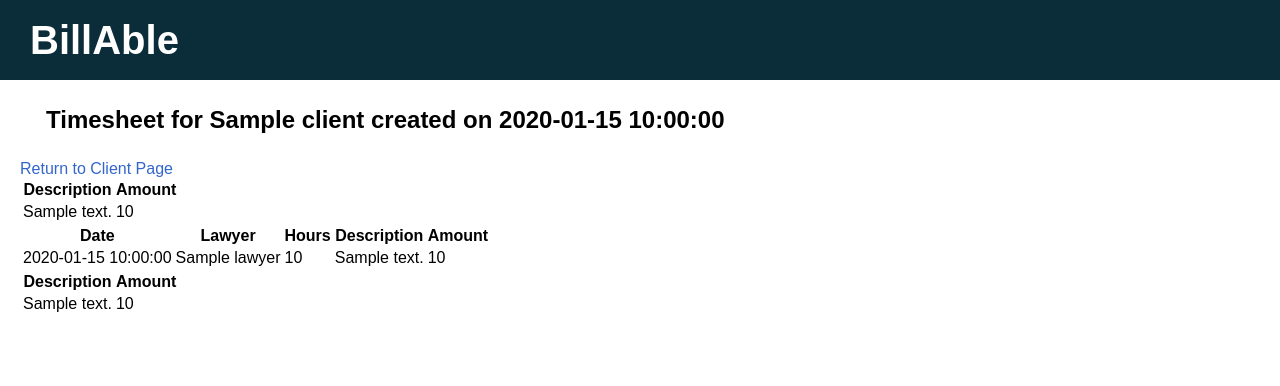
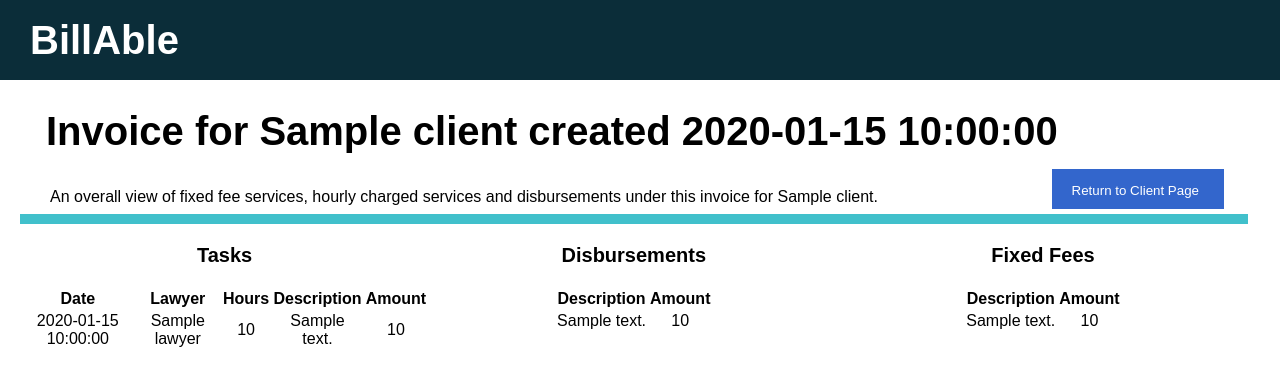
Before and after one commit to laurenlim2112/SMU-Hackathon, a Flask app: template templates/timesheet.html in a window 1280 px wide. Shown: the top 386 px of the page. Run offline with Flask 3, Linux system fonts and the light colour scheme; the template is opened without the code that fills it: most values are stand-ins (such as "Sample title", 1, 10 or a date in 2020).

Commit message:
CSS updates

```diff
--- a/app.py
+++ b/app.py
@@ -209,7 +209,7 @@ def client(id):
     else:
         return redirect(url_for("home"))
 
-@app.route("/timesheets/<id>", methods=["GET"])
+@app.route("/invoices/<id>", methods=["GET"])
 @login_required
 def timesheet(id):
     connection = sqlite3.connect("database.db")
--- a/static/styles.css
+++ b/static/styles.css
@@ -1,11 +1,17 @@
 body {
     font-family: Arial, Helvetica, sans-serif;
     margin: 0;
+    overflow-x: hidden;
 }
 
 main {
     margin-left: 20px;
     margin-right: 20px;
+}
+
+table {
+    margin-left: auto;
+    margin-right: auto;
 }
 
 .pageform {
@@ -41,6 +47,64 @@ a:hover {
     text-decoration: underline;
 }
 
+.invoice-buttons {
+    height: 30px;
+    margin-bottom: 3%;
+}
+
+.end-task-button {
+    height: 30px;
+    margin-bottom: 3%;
+}
+
+.tasks {
+    float:left;
+    width: 33%;
+    height: 100%;
+    text-align: center;
+}
+
+.disbursements {
+    float:left;
+    width: 33%;
+    height: 100%;
+    text-align: center;
+}
+
+.fixed_fees {
+    float:left;
+    width: 33%;
+    height: 100%;
+    text-align: center;
+}
+
+.start-task {
+    float: left;
+    padding: 10px;
+    margin-left: 50px;
+}
+
+.add-disb {
+    float: left;
+}
+
+#generateInvoiceModalOpen {
+    margin-left: 20%;
+}
+
+#confirm-start {
+    margin-left: 12%;
+    margin-right: 15%
+}
+
+#confirm-end {
+    margin-left: 12%
+}
+
+#addDisbursementModalOpen {
+    margin-left: 8%;
+}
+
 .nav-logo {
     font-size: 40px;
     font-weight: bold;
@@ -73,6 +137,11 @@ a:hover {
 
 .tagline {
     margin-left: 30px;
+    height: 10px;
+}
+
+.table-title {
+    font-size: 20px;
 }
 
 .form-button {
@@ -118,9 +187,25 @@ a:hover {
     padding: 0;
 }
 
+.button-link {
+    color: #fff;
+    margin-right: 5px;
+}
+
+.button-link:hover {
+    text-decoration: none;
+}
+
+.invoicebtn {
+    margin-right: 25px;
+}
+
 .modal-backdrop {
-    position: absolute;
+    position: fixed;
     top: 0;
+    left: 0;
+    bottom: 0;
+    right: 0;
     height: 100%;
     width: 100%;
     background-color: rgba(0,0,0,0.7);
--- a/static/timesheet.js
+++ b/static/timesheet.js
@@ -2,7 +2,6 @@ document.addEventListener('DOMContentLoaded', function() {
 
     if (document.querySelector('#start-task-view') != null) {
         document.querySelector('#start-task-view').style.display = 'block';
-        document.querySelector('#generate-invoice-view').style.display = 'block';
         document.querySelector('#end-task-view').style.display = 'none';
 
         document.querySelector('#confirm-start').addEventListener('click', () => start_task());
@@ -79,7 +78,6 @@ document.addEventListener('DOMContentLoaded', function() {
 
 function start_task() {
     document.querySelector('#start-task-view').style.display = 'none';
-    document.querySelector('#generate-invoice-view').style.display = 'none';
     document.querySelector('#end-task-view').style.display = 'block';
     start = Date.now();
     const date = new Date();
@@ -105,7 +103,6 @@ function start_task() {
             })
             .catch(error => console.log(error));
             document.querySelector('#start-task-view').style.display = 'block';
-            document.querySelector('#generate-invoice-view').style.display = 'block';
             document.querySelector('#end-task-view').style.display = 'none';
         }
     }
--- a/templates/home.html
+++ b/templates/home.html
@@ -35,7 +35,7 @@
         </div>
     </div>
 
-    <hr>
+    <hr class="tab-bar">
 
     <div class="dashboard">
         <h2 class="container">
--- a/templates/timesheet.html
+++ b/templates/timesheet.html
@@ -9,36 +9,40 @@
 {% endblock %}
 
 {% block main %}
-    <h2 class="container"> Timesheet for {{ client["name"] }} created on {{ timesheet["created"] }} </h2>
-    <a href="{{ url_for('client', id=client['id']) }}" class="btn btn-info" role="button">Return to Client Page</a>
+    <div class="container page-header" style="font-size: 40px;">
+        <b> Invoice for {{ client["name"] }} created {{ timesheet["created"] }} </b>
+        <span style="float: right;">
+            <button type="button" class="option-button primarybtn" id="newFixedFeeModalOpen">
+                <a href="{{ url_for('client', id=client['id']) }}" class="button-link">
+                    Return to Client Page
+                </a>
+            </button>
+        </span>
+    </div>
+
+    <p class="tagline">
+        An overall view of fixed fee services, hourly charged services and disbursements
+        under this invoice for {{ client["name"] }}.
+    </p>
 
     {% if timesheet["status"] == 1 %}
-        <div id="start-task-view">
-            <button type="button" class="successbtn" id="confirm-start">
+        <div id="start-task-view" style="padding: 10px;">
+            <div id="generate-invoice-button">
+
+            </div>
+
+            <div class="invoice-buttons">
+                <button type="button" class="option-button successbtn" id="confirm-start">
                     Start Task
+                </button>
+                <button type="button" class="option-button successbtn" id="addDisbursementModalOpen">
+                    Add Disbursement
+                </button>
+                <button type="button" class="option-button successbtn" id="generateInvoiceModalOpen">
+                    Generate Invoice
                 </button>
             </div>
 
-        <div id="end-task-view">
-            <button type="button" class="dangerbtn submitTaskModalOpen" id="confirm-end">
-                End Task
-            </button>
-            <div class="modal-backdrop" id="submitTaskModalBackdrop">
-                <div class="modal" id="submitTaskModal">
-                    <div class="modal-header">
-                        <p class="modal-title">Submit Task <span class="modal-close submitTaskModalClose">&times;</span></p>
-                    </div>
-                    <div class="modal-content">
-                        <input autocomplete="off" autofocus class="fullforminput" id="task-description" name="description" placeholder="Task Description" type="text" required>
-                        <button type="button" class="form-button successbtn submitTaskModalClose" id="task-submit">Submit</button>
-                    </div>
-                </div>
-            </div>
-        </div>
-
-        <button type="button" class="successbtn" id="addDisbursementModalOpen">
-            Add Disbursement
-        </button>
             <div class="modal-backdrop" id="addDisbursementModalBackdrop">
                 <div class="modal" id="addDisbursementModal">
                     <form action="{{ url_for('disbursement', id=timesheet['id']) }}", method="post" class="modal-form">
@@ -54,12 +58,8 @@
                 </div>
             </div>
 
-        <div id="generate-invoice-view">
-            <button type="button" class="successbtn" id="generateInvoiceModalOpen">
-                Generate Invoice
-            </button>
             <div class="modal-backdrop" id="generateInvoiceModalBackdrop">
-                <div class="modal" id="generateInvoiceModal">
+                <div class="modal mid-modal" id="generateInvoiceModal">
                     <form action="{{ url_for('export', id=timesheet['id']) }}" method="post" class="modal-form">
                         <div class="modal-header">
                             <p class="modal-title">Generate invoice <span class="modal-close generateInvoiceModalClose">&times;</span></p>
@@ -73,10 +73,31 @@
             </div>
         </div>
 
+        <div id="end-task-view" style="padding: 10px;">
+            <div class="end-task-button">
+                <button type="button" class="option-button dangerbtn submitTaskModalOpen" id="confirm-end">
+                    End Task
+                </button>
+            </div>
+            <div class="modal-backdrop" id="submitTaskModalBackdrop">
+                <div class="modal" id="submitTaskModal">
+                    <div class="modal-form">
+                        <div class="modal-header">
+                            <p class="modal-title">Submit Task</p>
+                        </div>
+                        <div class="modal-content">
+                            <input autocomplete="off" autofocus class="fullforminput" id="task-description" name="description" placeholder="Task Description" type="text" required>
+                            <button type="button" class="form-button successbtn submitTaskModalClose" id="task-submit">Submit</button>
+                        </div>
+                    </div>
+                </div>
+            </div>
+        </div>
+
     {% endif %}
 
     {% if timesheet["status"] == 2 %}
-        <button type="button" class="successbtn" id="markAsPaidModalOpen">
+        <button type="button" class="option-button successbtn" id="markAsPaidModalOpen">
             Mark as Paid
         </button>
         <div class="modal-backdrop" id="markAsPaidModalBackdrop">
@@ -94,27 +115,13 @@
         </div>
     {% endif %}
 
-    {% if fixed_fees %}
-        <table class="table">
-            <thead>
-                <tr>
-                    <th scope="col">Description</th>
-                    <th scope="col">Amount</th>
-                </tr>
-            </thead>
-            <tbody>
-                {% for fee in fixed_fees %}
-                    <tr>
-                        <td>{{ fee["description"] }}</td>
-                        <td>{{ fee["amount"] }}</td>
-                    </tr>
-                {% endfor %}
-            </tbody>
-        </table>
-    {% else %}
-        There are currently no fixed fees for this invoice.
-    {% endif %}
+    <hr class="tab-bar">
 
+    <div class="tables-container">
+        <div class="tasks">
+            <p class="table-title">
+                <b>Tasks</b>
+            </p>
             {% if tasks %}
                 <table class="table">
                     <thead>
@@ -141,7 +148,12 @@
             {% else %}
                 There are currently no tasks in this timesheet.
             {% endif %}
+        </div>
 
+        <div class="disbursements">
+            <p class="table-title">
+                <b>Disbursements</b>
+            </p>
             {% if disbursements %}
                 <table class="table">
                     <thead>
@@ -162,4 +174,32 @@
             {% else %}
                 There are currently no disbursements for this invoice.
             {% endif %}
+        </div>
+
+        <div class="fixed_fees">
+            <p class="table-title">
+                <b>Fixed Fees</b>
+            </p>
+            {% if fixed_fees %}
+                <table class="table">
+                    <thead>
+                        <tr>
+                            <th scope="col">Description</th>
+                            <th scope="col">Amount</th>
+                        </tr>
+                    </thead>
+                    <tbody>
+                        {% for fee in fixed_fees %}
+                            <tr>
+                                <td>{{ fee["description"] }}</td>
+                                <td>{{ fee["amount"] }}</td>
+                            </tr>
+                        {% endfor %}
+                    </tbody>
+                </table>
+            {% else %}
+                There are currently no fixed fees for this invoice.
+            {% endif %}
+        </div>
+    </div>
 {% endblock %}
```
Also changed, not shown: database.db. Lines whose indentation alone changed are shown as unchanged.
